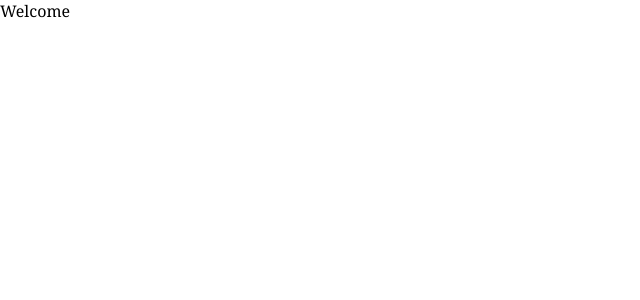
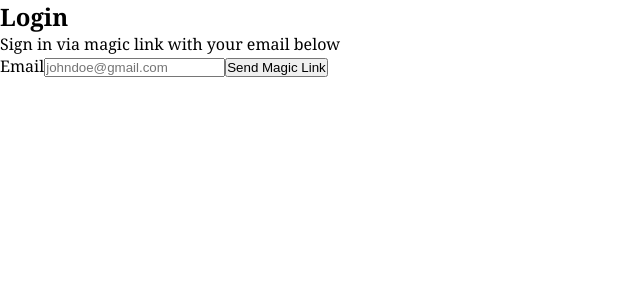
Before and after one commit to vzbel/tcg-deck-maker, a React (Vite) app: page / in a window 1280 px wide. Shown: the top 300 px of the page, without its empty margins (0-640 px from the left). Built offline with nearby package versions, Linux system fonts and the light colour scheme; no server answers.

Commit message:
Set up user authentication

```diff
--- a/package.json
+++ b/package.json
@@ -10,6 +10,7 @@
     "preview": "vite preview"
   },
   "dependencies": {
+    "@supabase/supabase-js": "^2.90.1",
     "react": "^19.2.0",
     "react-dom": "^19.2.0"
   },
--- a/src/App.jsx
+++ b/src/App.jsx
@@ -1,9 +1,12 @@
 import "./App.css";
+import { useState } from "react";
+import LoginForm from "./components/LoginForm.jsx";
 
 const App = () => {
+  const [session, setSession] = useState(null);
   return (
     <>
-      <p>Welcome</p>
+      <LoginForm session={session} setSession={setSession} />
     </>
   );
 };
--- /dev/null
+++ b/src/client.js
@@ -0,0 +1,6 @@
+import { createClient } from "@supabase/supabase-js";
+
+const PROJECT_URL = import.meta.env.VITE_SUPABASE_URL;
+const PUBLISHABLE_KEY = import.meta.env.VITE_SUPABASE_PUBLISHABLE_KEY;
+
+export const supabase = createClient(PROJECT_URL, PUBLISHABLE_KEY);
--- /dev/null
+++ b/src/components/LoginForm.jsx
@@ -0,0 +1,154 @@
+import { useState, useEffect } from "react";
+import { supabase } from "../client.js";
+
+const LoginForm = ({ session, setSession }) => {
+  const [email, setEmail] = useState("");
+  const [loading, setLoading] = useState(false);
+
+  // Check URL params on initial render
+  const params = new URLSearchParams(window.location.search);
+  const hasTokenHash = params.get("token_hash");
+
+  const [verifying, setVerifying] = useState(!!hasTokenHash);
+  const [authError, setAuthError] = useState(null);
+  const [authSuccess, setAuthSuccess] = useState(false);
+
+  useEffect(() => {
+    const params = new URLSearchParams(window.location.search);
+    const token_hash = params.get("token_hash");
+    const type = params.get("type");
+
+    if (token_hash) {
+      supabase.auth
+        .verifyOtp({ token_hash, type: type || "email" })
+        .then(({ error }) => {
+          if (error) {
+            setAuthError(error.message);
+          } else {
+            setAuthSuccess(true);
+            // Clear URL params from history
+            window.history.replaceState({}, document.title, "/");
+          }
+          setVerifying(false);
+        });
+    }
+
+    // Check for existing session
+    supabase.auth.getSession().then(({ data: { session } }) => {
+      setSession(session);
+    });
+
+    // Listen for auth changes
+    const {
+      data: { subscription },
+    } = supabase.auth.onAuthStateChange((_event, session) => {
+      setSession(session);
+    });
+
+    return () => {
+      subscription.unsubscribe();
+    };
+  }, []);
+
+  const handleLogin = async (event) => {
+    event.preventDefault();
+    setLoading(true);
+    const { error } = await supabase.auth.signInWithOtp({
+      email,
+      options: {
+        emailRedirectTo: window.location.origin,
+      },
+    });
+
+    if (error) {
+      alert(error.error_description || error.message);
+    } else {
+      alert("Check your email for the login link!");
+    }
+    setLoading(false);
+  };
+
+  const handleLogout = async () => {
+    await supabase.auth.signOut();
+    setSession(null);
+  };
+
+  const handleEmailChange = (event) => {
+    setEmail(event.target.value);
+  };
+
+  // Show verification state
+  if (verifying) {
+    return (
+      <div>
+        <h2>Authentication</h2>
+        <p>Confirming your magic link...</p>
+        <p>Loading...</p>
+      </div>
+    );
+  }
+
+  // Show auth error
+  if (authError) {
+    return (
+      <div>
+        <h2>Authentication</h2>
+        <p>Authentication Failed</p>
+        <p>{authError}</p>
+        <button
+          onClick={() => {
+            setAuthError(null);
+            window.history.replaceState({}, document.title, "/");
+          }}
+        >
+          Return to login
+        </button>
+      </div>
+    );
+  }
+
+  // Auth all good, briefly show success before session loads
+  if (authSuccess && !session) {
+    return (
+      <div>
+        <h2>Authentication</h2>
+        <p>Auth successful!</p>
+        <p>Loading your account...</p>
+      </div>
+    );
+  }
+
+  // User is logged in, show the welcome screen
+  if (session) {
+    return (
+      <div>
+        <h2>Welcome to TCG Deck Maker!</h2>
+        <p>You are signed in as {session.user.email}</p>
+        <button onClick={handleLogout}>Sign Out</button>
+      </div>
+    );
+  }
+
+  return (
+    <div>
+      <h2>Login</h2>
+      <p>Sign in via magic link with your email below</p>
+      <form onSubmit={handleLogin}>
+        <label htmlFor="email">Email</label>
+        <input
+          id="email"
+          type="email"
+          placeholder="johndoe@gmail.com"
+          value={email}
+          required={true}
+          onChange={handleEmailChange}
+        />
+        <button disabled={loading}>
+          {loading ? "Loading..." : "Send Magic Link"}
+        </button>
+      </form>
+    </div>
+  );
+};
+
+export default LoginForm;
```
Also changed, not shown: 2 other files (tests, documents, lock files or other folders).
